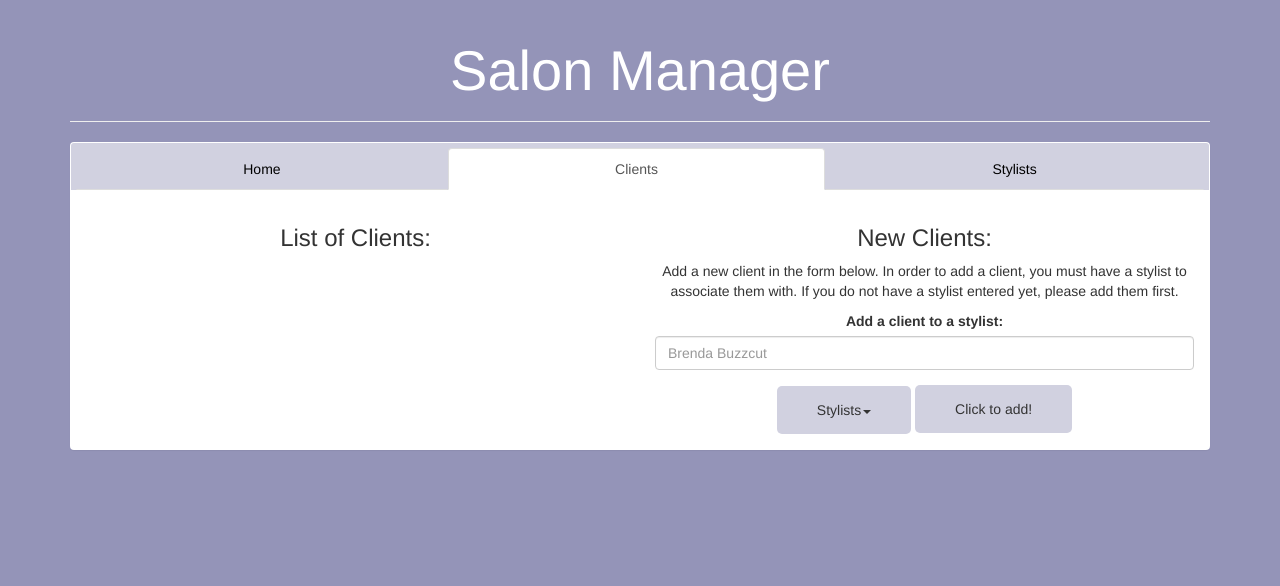
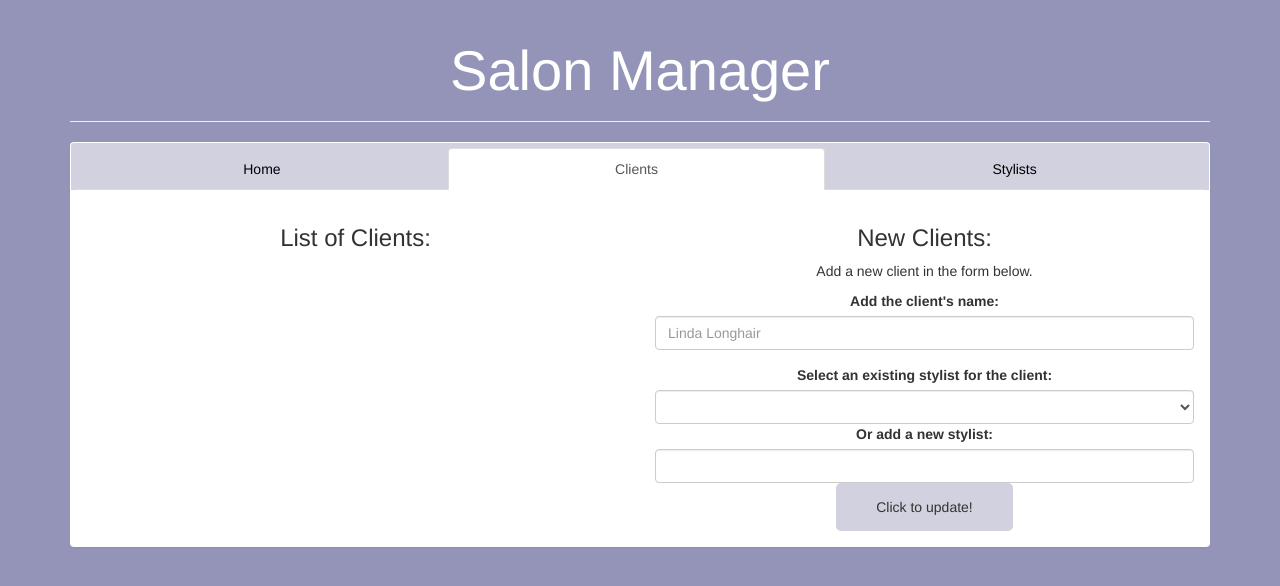
Before and after one commit to RAAllen/sql_salon, a PHP site: template views/clients.html.twig in a window 1280 px wide. Shown: the top 586 px of the page. Run offline with PHP 8.4, Linux system fonts and the light colour scheme; the template is opened without the code that fills it, so the values that code supplies are empty; some libraries are stand-ins or nearby versions.

Commit message:
cleaning up twigs and working on routes

```diff
--- a/views/clients.html.twig
+++ b/views/clients.html.twig
@@ -30,8 +30,23 @@
             </div>
             <div class="col-xs-6">
               <h3>New Clients:</h3>
-              <p>Add a new client in the form below. In order to add a client, you must have a stylist to associate them with. If you do not have a stylist entered yet, please add them first.</p>
-              {% include "partials/add_client_form.html.twig" %}
+              <p>Add a new client in the form below.</p>
+              <form action="/added_client/{{ client.getId }}" method="post">
+                <div class="form-group">
+                  <label for="add-client">Add the client's name:</label>
+                  <input class="form-control" name="add-client" type="text" placeholder="Linda Longhair">
+                </div>
+                <label for="stylist_id">Select an existing stylist for the client:</label>
+                <select name="stylist_id" class="form-control">
+                    <option value="0"></option>
+                    {% for stylist in stylists %}
+                    <option value="{{stylist.getId}}">{{stylist.getName}}</option>
+                    {% endfor %}
+                </select>
+                <label for="new_stylist">Or add a new stylist:</label>
+                <input name="new_stylist" class="form-control" value="">
+                <button type="submit" name="form-submit">Click to update!</button>
+              </form>
             </div>
           </div>
         </div>
--- /dev/null
+++ b/views/header.html
@@ -0,0 +1,6 @@
+  <head>
+    <meta charset="utf-8">
+    <link href="css/bootstrap.min.css" rel="stylesheet" type="text/css">
+    <link href="css/styles.css" rel="stylesheet" type="text/css">
+    <title>SQL Salon Manager</title>
+  </head>
--- a/views/partials/add_client_form.html.twig
+++ /dev/null
@@ -1,17 +0,0 @@
-<form action="/results" method="post">
-  <div class="form-group">
-    <label for="add-client">Add a client to a stylist:</label>
-    <input class="form-control" name="add-client" type="text" placeholder="Brenda Buzzcut">
-  </div>
-  <div class="btn-group">
-    <button type="button" class="dropdown-toggle" data-toggle="dropdown" aria-haspopup="true" aria-expanded="false">
-      Stylists<span class="caret"></span>
-    </button>
-    <ul class="dropdown-menu">
-      {% for stylist in stylists %}
-        <li>{{ stylist.name|e }}</li>
-      {% endfor %}
-    </ul>
-  </div>
-  <button type="submit" name="form-submit">Click to add!</button>
-</form>
--- a/views/partials/search_clients_form.html
+++ /dev/null
@@ -1,6 +0,0 @@
-<form action="/results" method="post">
-  <div class="form-group">
-    <label for="find-client">Search for a client and find out which stylist they see:</label>
-    <input class="form-control" name="find-client" type="text" placeholder="Terry Trimmer">
-  </div>
-</form>
--- a/views/partials/search_stylists_form.html
+++ /dev/null
@@ -1,6 +0,0 @@
-<form action="/results" method="post">
-  <div class="form-group">
-    <label for="find-stylist">Search for a stylist and view a list of their clients:</label>
-    <input class="form-control" name="find-stylist" type="text" placeholder="Sally Stylist">
-  </div>
-</form>
```
Also changed, not shown: app/app.php (+6 -1 lines), views/edit_client.html.twig (+27 -5 lines), views/edit_stylist.html.twig (+13 -4 lines), views/partials/edit_client.html (deleted, +0 -20 lines), README.md.
